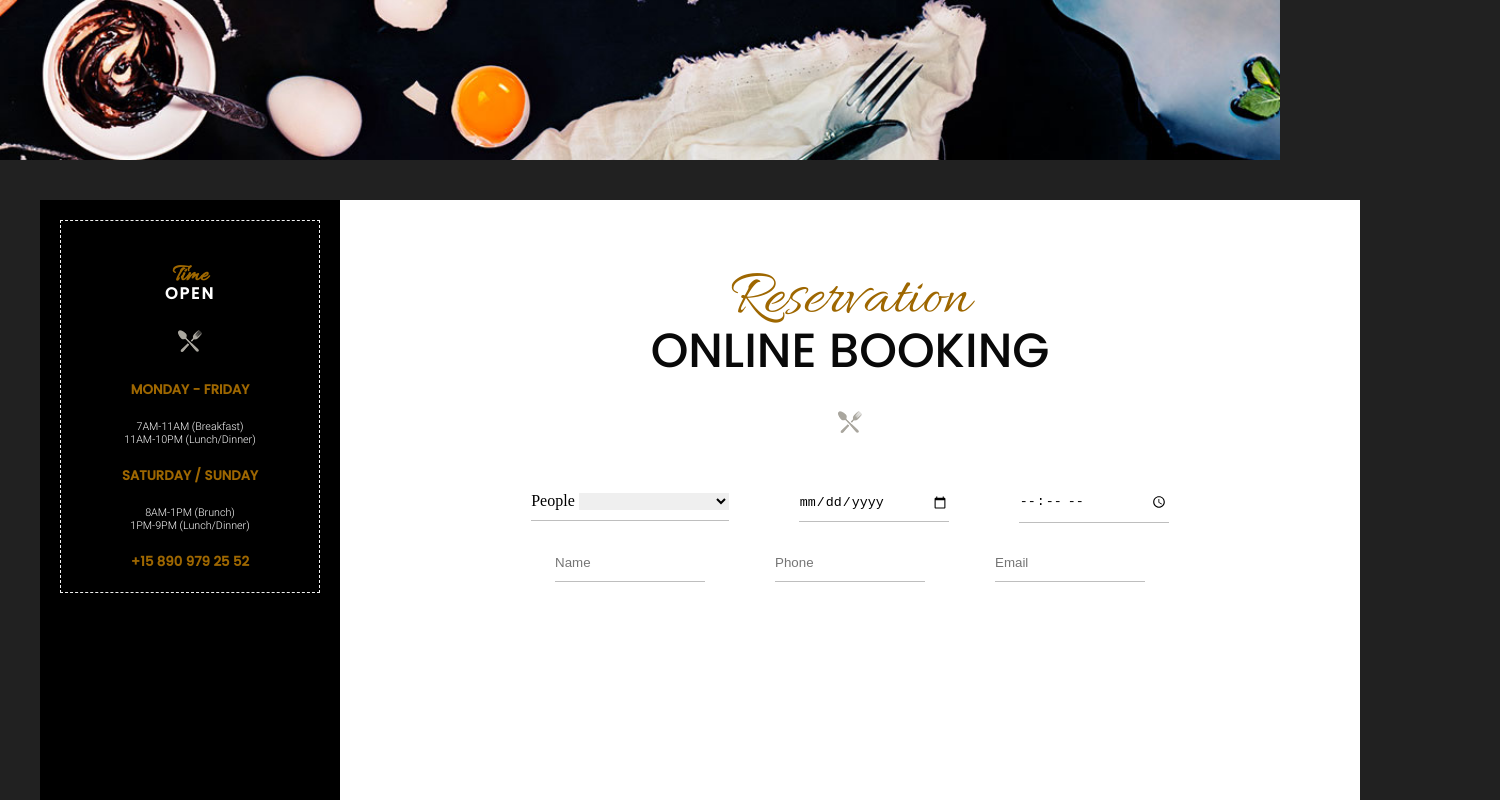
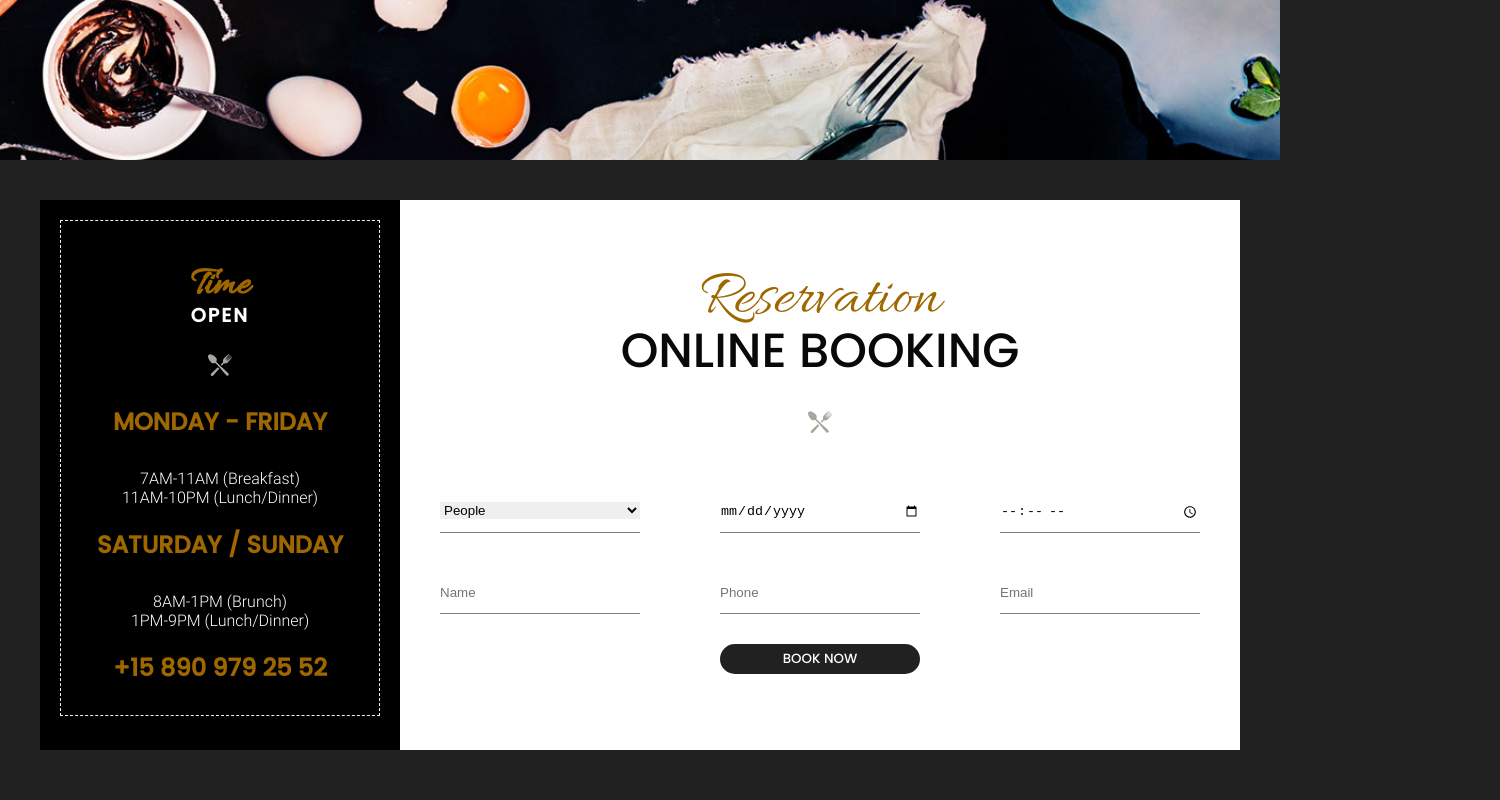
Before and after one commit to opequenocodificador/LE-RESTO, a plain HTML site: page index.html in a window 1280 px wide. Shown: the part 2348-3148 px from the top of the page, 1500 px wide, since content can reach past the window. After the commit the page ends 3098 px from the top, so only its background shows below. Drawn offline with Linux system fonts and the light colour scheme.

Commit message:
résolution du problème de dezoom sur la partie de présentation des menus. Le grid réservation est terminée est fonctionnel. Reste à faire la partie event

```diff
--- a/assets/styles/_settings.scss
+++ b/assets/styles/_settings.scss
@@ -6,6 +6,7 @@
 
 body {
   background: rgb(33, 33, 33);
+  width: auto;
 }
 
 @font-face {
--- a/assets/styles/layout/_discover.scss
+++ b/assets/styles/layout/_discover.scss
@@ -61,7 +61,6 @@
 
   .discover-img {
     background: url(/assets/img/store-01.jpg) center/cover;
-    height: auto;
   }
   h5 {
     color: rgb(131, 129, 129);
--- a/assets/styles/layout/_menu.scss
+++ b/assets/styles/layout/_menu.scss
@@ -1,18 +1,17 @@
 .Main-menu {
   background: url(/assets/img/bg-menu-01.jpg) center/cover;
-  height: 800px;
+  height: 100vh;
   position: relative;
 }
 
 .menu {
   position: absolute;
+  left: 0;
+  right: 0;
+  margin-top: -100px;
   display: grid;
   justify-content: center;
-  margin-top: -100px;
-  transform: translateY(-50%);
-  transform: translateX(50%);
   grid-template-columns: 500px 500px;
-  grid-template-rows: 170px 170px 170px 170px;
 
   .menu-01 {
     @include template-menu;
--- a/assets/styles/layout/_reservation.scss
+++ b/assets/styles/layout/_reservation.scss
@@ -1,12 +1,12 @@
 .reservation {
   max-width: 1200px;
   margin: 0 auto;
-  height: 600px;
+  height: 550px;
   margin-top: 40px;
   background: rgb(33, 33, 33);
   display: grid;
   justify-items: stretch;
-  grid-template-columns: 25% 85%;
+  grid-template-columns: 30% 70%;
 
   .open {
     background: black;
@@ -17,13 +17,14 @@
     h3 {
       color: $color3;
       font-family: "font-1";
-      font-size: 1.5rem;
+      font-size: 2.5rem;
       margin-top: 40px;
     }
 
     h4 {
       color: $color1;
       font-family: "font-2";
+      font-size: 1.2rem;
       text-transform: uppercase;
       letter-spacing: 2px;
       margin-top: -10px;
@@ -37,14 +38,16 @@
     h5 {
       color: $color3;
       font-family: "font-2";
+      font-size: 1.5rem;
       text-transform: uppercase;
       margin-top: 20px;
-      margin-bottom: 20px;
+      margin-bottom: 30px;
     }
 
     h6 {
       color: $color1;
       font-family: "font-3";
+      font-size: 1rem;
       font-weight: 100;
     }
   }
@@ -86,50 +89,45 @@
   /*******************FORM**********************************/
 
   .form-container{
-    /*display: grid;
+   display: grid;
     grid-template-columns: 1fr 1fr 1fr;
-    grid-template-rows: 1fr 1fr;*/
-
-  }
-  .form-up {
-    display: flex;
-    justify-content: center;
-    align-items: center;
-    gap: 70px;
-    margin-top: 50px;
+    grid-template-rows: 1fr 1fr 1fr;
+    justify-items: center;
+    margin-top: 10px;
 
     select{
-        width: 150px;
+      width: 200px;
         border: none;
 
     }
 
     input{
-        width: 150px;
+        width: 200px;
         border: none;
+    }
+
+  .form{
+    border-bottom: 1px solid gray;
+    margin-top: 50px;
+    padding-bottom: 10px;
+  }
+  button{
+    background: rgb(33, 33, 33);
+    color: $color1;
+    font-family: "font-2";
+    border-radius: 20px;
+    margin-top: 30px;
+    width: 200px;
+    height: 30px;
+    border: none;
+    cursor: pointer;
+
+    &:hover{
+      width: 300px;
+      height: 50px;
     }
   }
 
- .form{
-    border-bottom: 1px solid rgba(95, 95, 95, 0.402);
-    padding-bottom: 10px;
- }
 
- .form-down {
-    display: flex;
-    justify-content: center;
-    align-items: center;
-    gap: 70px;
-    margin-top: 30px;
-
-    input{
-        width: 150px;
-        border: none;
-    }
   }
-
- .form{
-    border-bottom: 1px solid rgba(95, 95, 95, 0.402);
-    padding-bottom: 10px;
- }
-}
+  }
--- a/index.html
+++ b/index.html
@@ -206,10 +206,9 @@
         </div>
 
         <div class="form-container">
-          <div class="form-up">
           <div class="form">
-              <label for="People">People</label>
             <select id="People">
+              <option value="">People</option>
               <option value="hidden"></option>
               <option value="1">1</option>
               <option value="2">2</option>
@@ -224,15 +223,14 @@
               <option value="11">11</option>
             </select>
           </div>
+
           <div class="form">
             <input type="date" />
           </div>
           <div class="form">
             <input type="time" />
           </div>
-          </div>
 
-          <div class="form-down">
           <div class="form">
             <input type="text" id="name" placeholder="Name" />
           </div>
@@ -242,6 +240,9 @@
           <div class="form">
             <input type="text" id="email" placeholder="Email" />
           </div>
+          <div></div>
+          <div class="button">
+            <button>BOOK NOW</button>
           </div>
         </div>
       </div>
```
Also changed, not shown: assets/styles/index.css, 1 other file. Lines whose indentation alone changed are shown as unchanged.
